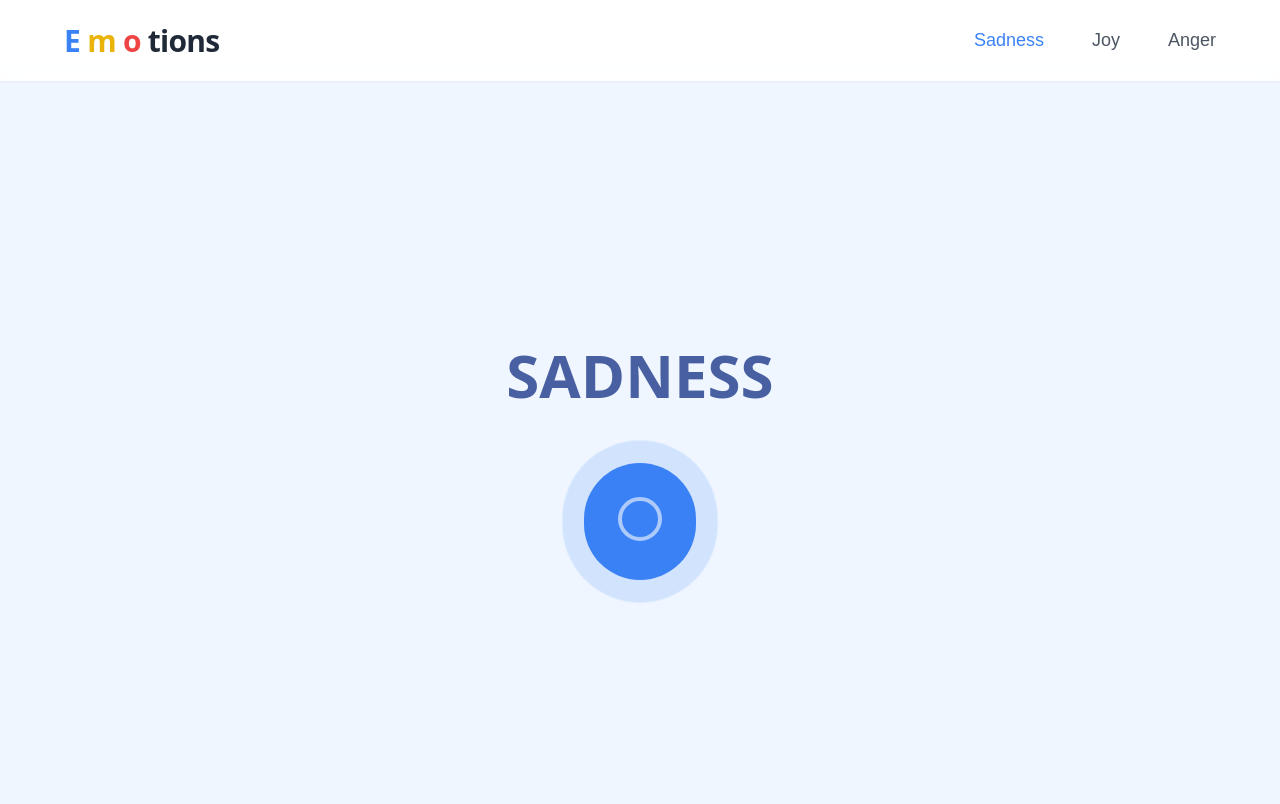
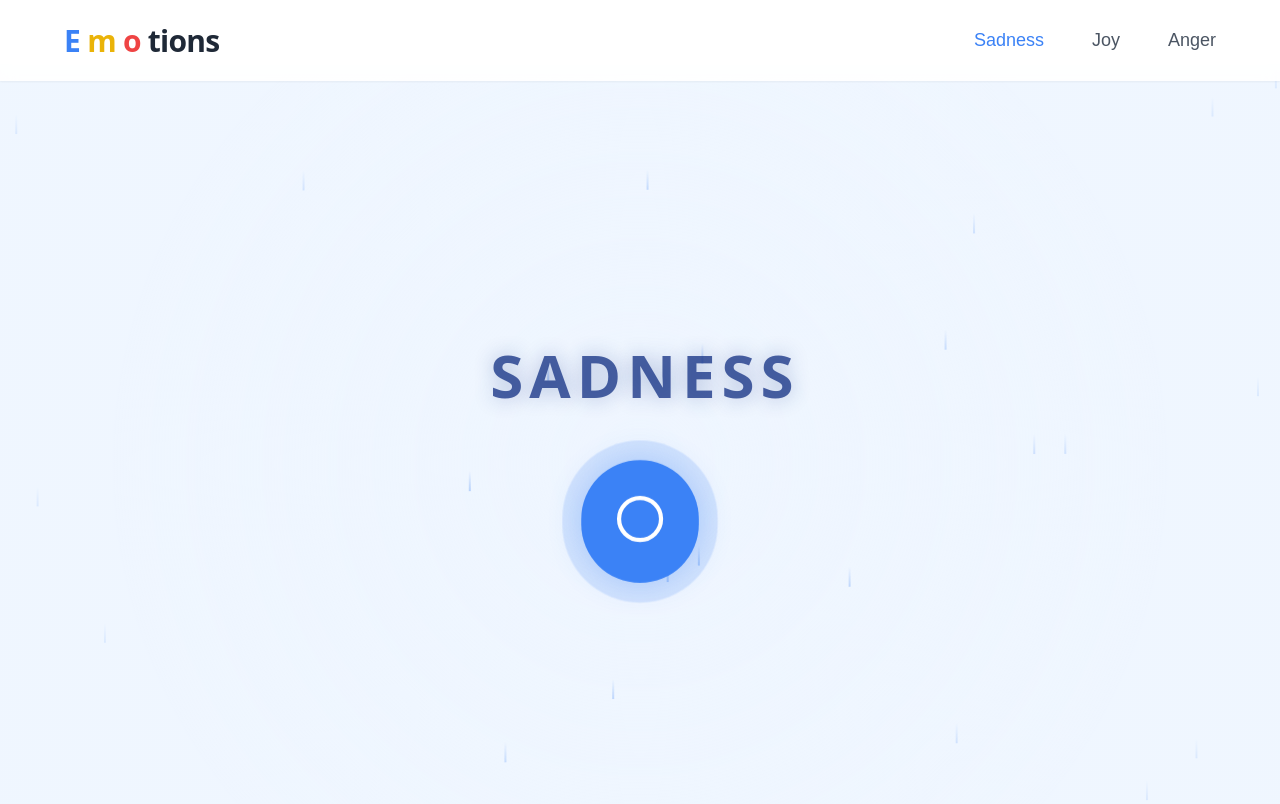
Before and after one commit to Wicoco/Emotion_rendu, a website built with Vite: page index.html in a window 1280 px wide. Shown: the top 804 px of the page. Built offline with nearby package versions, Linux system fonts and the light colour scheme.

Commit message:
animations updates

```diff
--- a/index.html
+++ b/index.html
@@ -1,8 +1,8 @@
 <!DOCTYPE html>
 <html lang="en">
 <head>
-    <meta charset="UTF-8" />
-    <meta name="viewport" content="width=device-width, initial-scale=1.0" />
+  <meta charset="UTF-8">
+  <meta name="viewport" content="width=device-width, initial-scale=1.0">
   <title>Emotions</title>
   <link rel="stylesheet" href="/style.css">
 </head>
@@ -83,7 +83,7 @@
             <span class="blue">E</span>
             <span class="yellow">m</span>
             <span class="red">o</span>
-              <span>tions</span>
+            <span class="white">tions</span>
           </h2>
           <p>An interactive journey through human emotions, where art meets technology</p>
         </div>
@@ -91,7 +91,7 @@
           <svg xmlns="http://www.w3.org/2000/svg" width="32" height="32" viewBox="0 0 24 24" fill="none" stroke="currentColor" stroke-width="2" stroke-linecap="round" stroke-linejoin="round"><path d="M15 22v-4a4.8 4.8 0 0 0-1-3.5c3 0 6-2 6-5.5.08-1.25-.27-2.48-1-3.5.28-1.15.28-2.35 0-3.5 0 0-1 0-3 1.5-2.64-.5-5.36-.5-8 0C6 2 5 2 5 2c-.3 1.15-.3 2.35 0 3.5A5.403 5.403 0 0 0 4 9c0 3.5 3 5.5 6 5.5-.39.49-.68 1.05-.85 1.65-.17.6-.22 1.23-.15 1.85v4"></path><path d="M9 18c-4.51 2-5-2-7-2"></path></svg>
         </a>
         <div class="copyright">
-            <p>© 2025 Emotions Interactive. All rights reserved.</p>
+          <p>© 2024 Emotions Interactive. All rights reserved.</p>
         </div>
       </div>
     </div>
--- a/main.js
+++ b/main.js
@@ -69,14 +69,36 @@ function stopAudio(audio) {
 const sadnessIcon = document.querySelector('.sadness-icon');
 const sadnessSection = document.getElementById('sadness');
 
+// Create raindrops
+function createRaindrops() {
+  const numberOfDrops = 50;
+  const container = sadnessSection;
+
+  for (let i = 0; i < numberOfDrops; i++) {
+    const drop = document.createElement('div');
+    drop.className = 'raindrop';
+    drop.style.left = `${Math.random() * 100}%`;
+    drop.style.animationDelay = `${Math.random() * 2}s`;
+    container.appendChild(drop);
+  }
+}
+
+createRaindrops();
+
 sadnessIcon.addEventListener('mouseenter', () => {
   playAudio(sadnessAudio);
   sadnessSection.querySelector('.gradient').style.opacity = '1';
+  document.querySelectorAll('.raindrop').forEach(drop => {
+    drop.style.opacity = '0.6';
+  });
 });
 
 sadnessIcon.addEventListener('mouseleave', () => {
   stopAudio(sadnessAudio);
   sadnessSection.querySelector('.gradient').style.opacity = '0';
+  document.querySelectorAll('.raindrop').forEach(drop => {
+    drop.style.opacity = '0.4';
+  });
 });
 
 // Joy section
--- a/package.json
+++ b/package.json
@@ -1,5 +1,5 @@
 {
-  "name": "emotions-vanilla",
+  "name": "emotions",
   "private": true,
   "version": "0.0.0",
   "type": "module",
@@ -9,6 +9,6 @@
     "preview": "vite preview"
   },
   "devDependencies": {
-    "vite": "^5.4.2"
+    "vite": "^5.0.0"
   }
 }
--- a/style.css
+++ b/style.css
@@ -68,6 +68,7 @@ header {
 .logo .blue { color: var(--blue-500); }
 .logo .yellow { color: var(--yellow-500); }
 .logo .red { color: var(--red-500); }
+.logo .white { color: white; }
 
 .desktop-nav {
   display: none;
@@ -155,7 +156,54 @@ main {
   overflow: hidden;
 }
 
-#sadness { background-color: var(--blue-50); }
+#sadness {
+  background-color: var(--blue-50);
+  position: relative;
+}
+
+#sadness::before {
+  content: '';
+  position: absolute;
+  inset: 0;
+  background: radial-gradient(circle at center, transparent 0%, var(--blue-50) 70%);
+  opacity: 0.7;
+  z-index: 1;
+}
+
+#sadness .section-title {
+  text-shadow: 0 0 20px rgba(30, 58, 138, 0.3);
+  letter-spacing: 0.1em;
+}
+
+#sadness .icon-container {
+  position: relative;
+  z-index: 2;
+}
+
+#sadness .icon {
+  position: relative;
+  z-index: 3;
+  box-shadow: 0 0 30px rgba(59, 130, 246, 0.3);
+}
+
+.raindrop {
+  position: absolute;
+  width: 2px;
+  height: 20px;
+  background: linear-gradient(transparent, var(--blue-500));
+  animation: rain 1.5s linear infinite;
+  opacity: 0.4;
+}
+
+@keyframes rain {
+  0% {
+    transform: translateY(-100vh) translateX(0);
+  }
+  100% {
+    transform: translateY(100vh) translateX(-20px);
+  }
+}
+
 #joy { background-color: var(--yellow-50); }
 #anger { background-color: var(--red-50); }
 
@@ -210,10 +258,18 @@ main {
 
 .sadness-icon {
   background-color: var(--blue-500);
+  animation: pulse 2s ease-in-out infinite;
+}
+
+@keyframes pulse {
+  0% { transform: scale(1); }
+  50% { transform: scale(1.05); }
+  100% { transform: scale(1); }
 }
 
 .sadness-icon:hover {
   background-color: var(--blue-600);
+  animation: none;
 }
 
 .joy-icon {
@@ -234,8 +290,11 @@ main {
 
 /* Animations */
 @keyframes float {
-  0%, 100% { transform: translateY(0); }
-  50% { transform: translateY(-20px); }
+  0% { transform: translateY(0); }
+  25% { transform: translateY(-15px) translateX(5px); }
+  50% { transform: translateY(-20px) translateX(-5px); }
+  75% { transform: translateY(-10px) translateX(3px); }
+  100% { transform: translateY(0); }
 }
 
 @keyframes float-around {
@@ -273,7 +332,7 @@ main {
   75% { transform: translateX(5px); }
 }
 
-.float { animation: float 3s ease-in-out infinite; }
+.float { animation: float 4s ease-in-out infinite; }
 .float-around { animation: float-around 6s ease-in-out infinite; }
 
 .ripple {
```
Also changed, not shown: 1 other file. Lines whose indentation alone changed are shown as unchanged.
